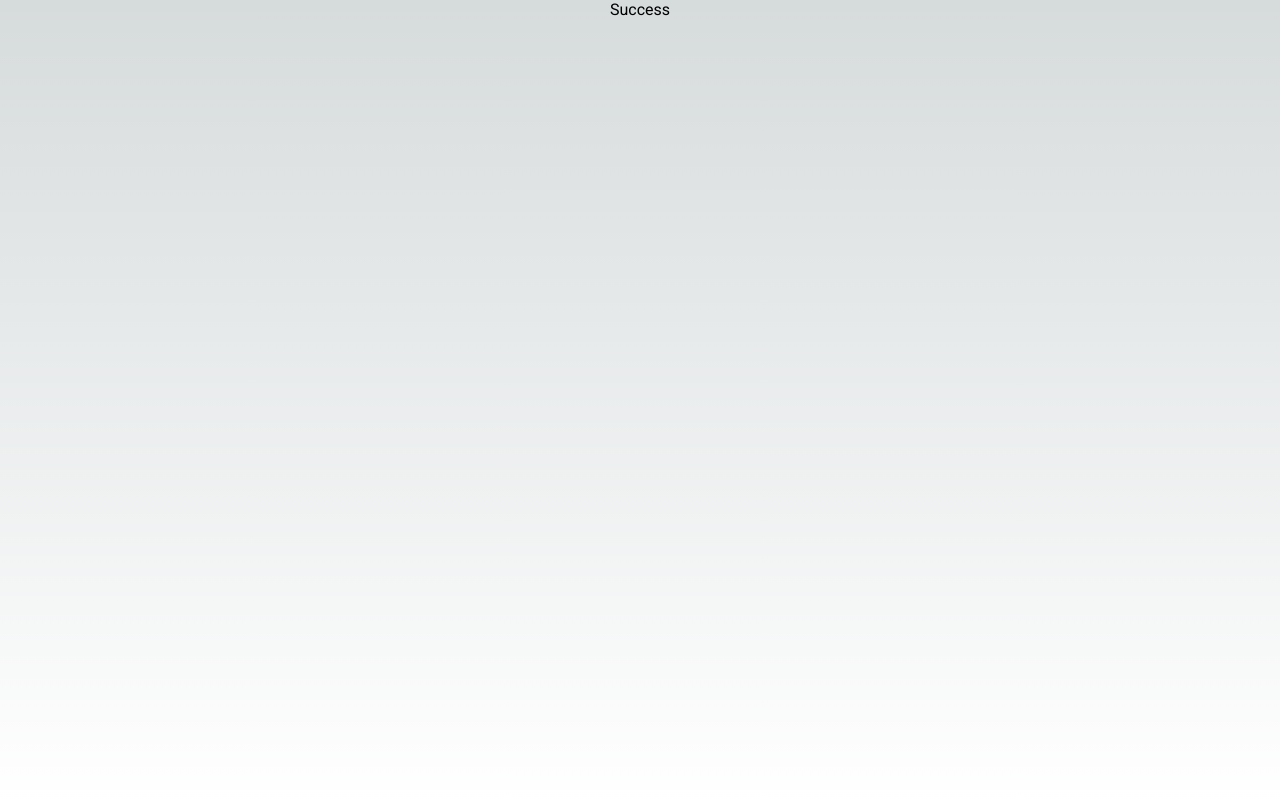
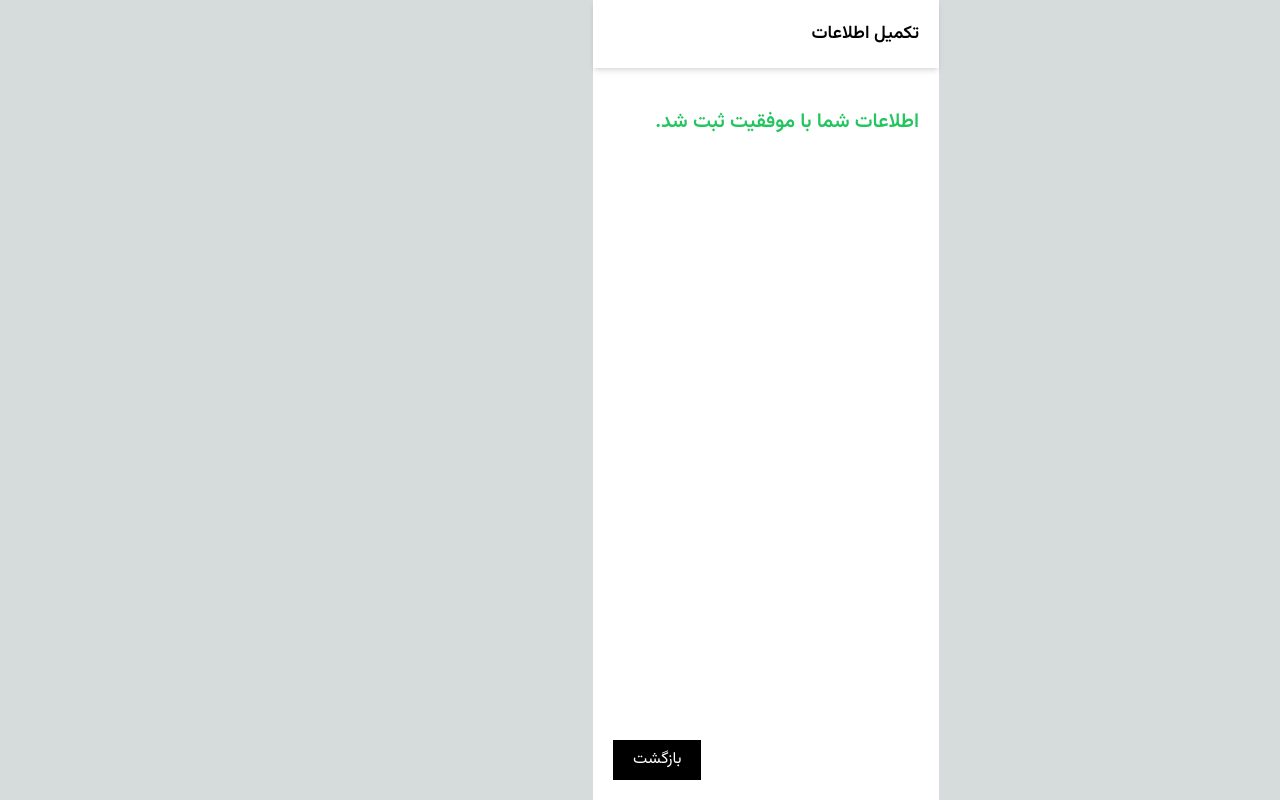
Before and after one commit to KamranDavar/bime-bazar, a Next.js app: page /success in a window 1280 px wide. Built offline with nearby package versions, Linux system fonts and the light colour scheme.

Commit message:
feat: success page style

```diff
--- a/src/app/globals.css
+++ b/src/app/globals.css
@@ -18,14 +18,12 @@
 
 body {
   color: rgb(var(--foreground-rgb));
-  background: linear-gradient(
-      to bottom,
-      transparent,
-      rgb(var(--background-end-rgb))
-    )
-    rgb(var(--background-start-rgb));
+  background: rgb(var(--background-start-rgb));
 }
 .bg-blur {
   backdrop-filter: blur(8px);
   background-color: rgba(0, 0, 0, 0.5);
 }
+* {
+  direction: rtl;
+}
--- a/src/app/layout.tsx
+++ b/src/app/layout.tsx
@@ -16,7 +16,7 @@ export default function RootLayout({
 }) {
   return (
     <html lang="en">
-      <body className={vazirmatn.className}>{children}</body>
+      <body className={vazirmatn.className }>{children}</body>
     </html>
   )
 }
--- a/src/app/success/page.tsx
+++ b/src/app/success/page.tsx
@@ -1,13 +1,27 @@
-import PersonalInfoForm from '@/components/PersonalInfoForm'
-
+'use client'
+import { useRouter } from "next/navigation";
 
 export default async function Home() {
-
-
-
+    const router= useRouter()
   return (
     <main className="flex min-h-screen flex-col items-center justify-between ">
-        Success
+      <div className="flex flex-col w-full md:max-w-[346px]  bg-white h-[100vh]">
+        <header className="text-black text-right text-lg font-semibold leading-7 whitespace-nowrap shadow-md w-full px-5 py-5">
+          تکمیل اطلاعات
+        </header>
+        <section className="flex grow flex-col mt-9 mb-5 px-5 justify-between">
+          <p className="text-green-500 text-right text-xl font-semibold leading-9">
+            اطلاعات شما با موفقیت ثبت شد.
+          </p>
+          <div className="flex justify-end">
+            <button
+            onClick={()=>router.back()}
+            className="bg-[black] text-[white]  text-center cursor-pointer mt-7 py-2 px-5 w-auto disabled:cursor-not-allowed disabled:bg-stone-500">
+              بازگشت
+            </button>
+          </div>
+        </section>
+      </div>
     </main>
-  )
+  );
 }
--- a/src/components/modal.tsx
+++ b/src/components/modal.tsx
@@ -1,5 +1,5 @@
 "use client";
-import { Dispatch, MouseEvent, SetStateAction, useState } from "react";
+import { MouseEvent, useState } from "react";
 import Close from "../../public/close.svg";
 import { UseFormSetValue } from "react-hook-form";
 import { AddressType, InputsType } from "@/app/types";
```
